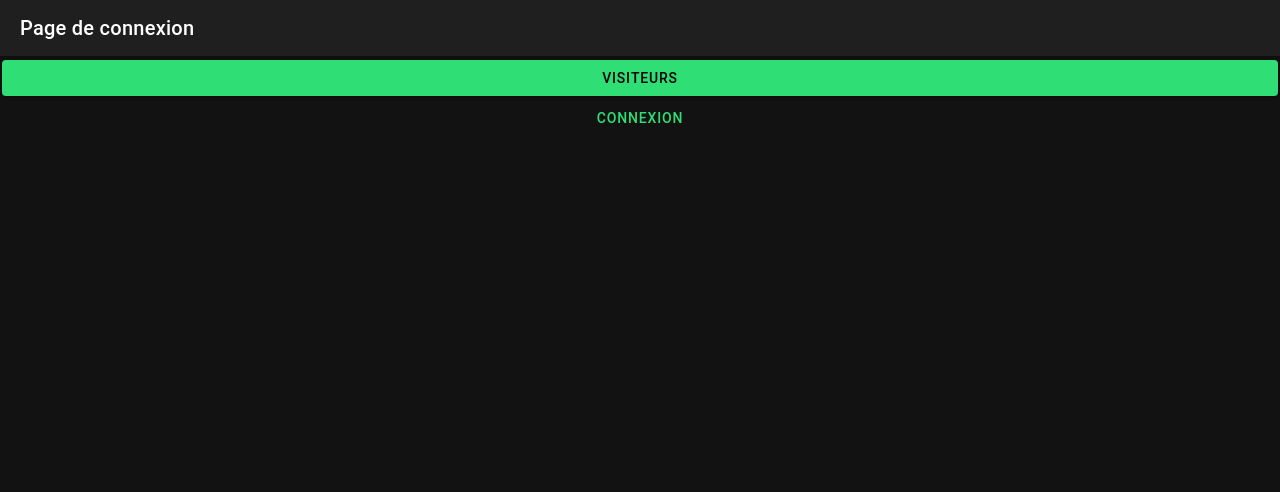
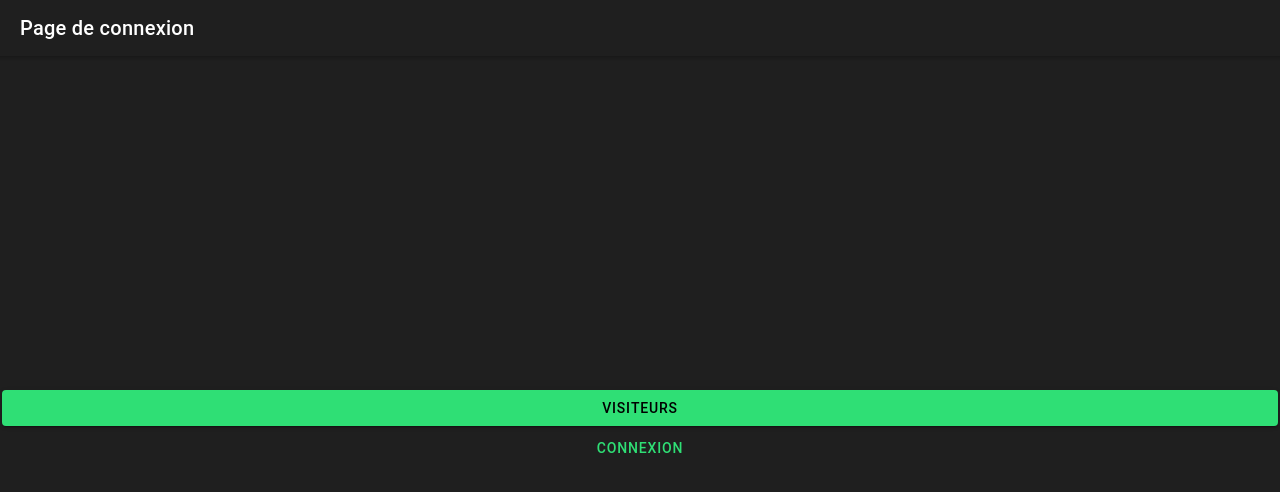
Before and after one commit to fondespierre-begreen/frontend, a React (Create React App) app: page /login in a window 1280 px wide. Shown: the top 492 px of the page. Built offline with nearby package versions, Linux system fonts and the light colour scheme; no server answers.

Commit message:
Buttons center

```diff
--- a/src/components/login/Login.tsx
+++ b/src/components/login/Login.tsx
@@ -5,7 +5,8 @@ import {
     IonContent,
     IonImg,
     IonButton,
-    IonToolbar
+    IonToolbar,
+    IonButtons
 } from "@ionic/react";
 
 import "./login.css";
@@ -23,9 +24,11 @@ const Login: React.FC = () => {
                     <IonTitle>Page de connexion</IonTitle>
                 </IonToolbar>
             </IonHeader>
-            <IonContent  fullscreen>
-                <IonButton href="/visitor" color="success" expand="block">Visiteurs</IonButton>
-                <IonButton href="/connected" fill="clear" color="success" expand="block">Connexion</IonButton>
+            <IonContent fullscreen >
+                <IonToolbar className="container-buttons">
+                        <IonButton href="/visitor" color="success" expand="block">Visiteurs</IonButton>
+                        <IonButton href="/connected" fill="clear" color="success" expand="block">Connexion</IonButton>
+                </IonToolbar>
             </IonContent>
         </IonPage>
     )
--- a/src/components/login/login.css
+++ b/src/components/login/login.css
@@ -4,3 +4,10 @@
     background-repeat: no-repeat;
     background-size: cover;
 }
+
+.container-buttons {
+    display: flex;
+    justify-content: center;
+    align-items: center;
+    height: 100%;
+}
```
